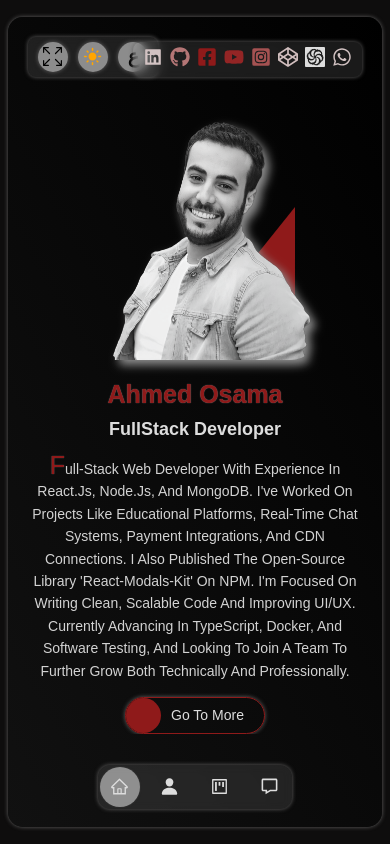
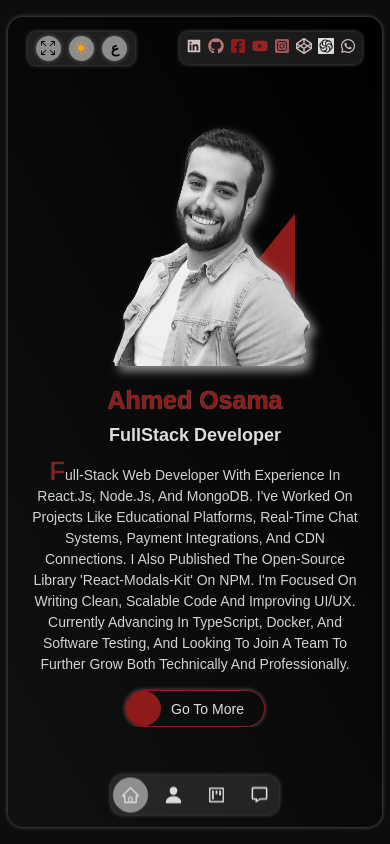
Before and after one commit to AhmedOsama0js/my-page, a React (Create React App) app: page / in a window 390 px wide. Built offline with nearby package versions, Linux system fonts and the light colour scheme; some icons are missing.

Commit message:
complete

```diff
--- a/src/App.css
+++ b/src/App.css
@@ -1,6 +1,5 @@
-
 .App {
-  height: 100vh;
+  height: 100dvh;
   width: 100%;
   background-color: var(--seconder);
   display: flex;
@@ -10,9 +9,9 @@
 .main-container {
   position: relative;
   /* padding: 10px; */
-  height: 96vh;
+  height: 96dvh;
   width: 96%;
-  background:var(--main);
+  background: var(--main);
   display: flex;
   align-items: center;
   /* justify-content: center; */
@@ -20,5 +19,4 @@
   border-radius: 15px;
   box-shadow: var(--box-shadow);
   overflow: hidden;
-
 }
--- a/src/components/Footer/Footer.css
+++ b/src/components/Footer/Footer.css
@@ -9,7 +9,6 @@
   align-items: center;
   justify-content: center;
   box-shadow: var(--box-shadow);
-  gap: 10px;
   padding: 5px 10px;
   border-radius: 8px;
   z-index: 99999;
@@ -17,10 +16,11 @@
 
 @media (max-width: 767px) {
   .footer-container {
-    top: 25px;
+    top: 15px;
     bottom: auto;
     left: auto;
     right: 20px;
+    padding: 6px;
   }
 }
 
@@ -28,6 +28,11 @@
   display: flex;
   flex-direction: row;
   gap: 7px;
+}
+@media (max-width: 767px) {
+  .footer-container ul {
+    gap: 6px;
+  }
 }
 
 .footer-container ul li {
@@ -40,6 +45,11 @@
   font-size: 20px;
   transition: 0.3s; /* لإضافة تأثير الانتقال السلس */
   animation: changeColor 7s infinite;
+}
+@media (max-width: 767px) {
+  .footer-container ul li a {
+    font-size: 16px;
+  }
 }
 
 .footer-container ul li:nth-child(1) a {
--- a/src/components/Header/Header.css
+++ b/src/components/Header/Header.css
@@ -18,3 +18,11 @@
   z-index: 99999;
   box-shadow: var(--box-shadow);
 }
+
+@media (max-width: 767px) {
+  .header-container {
+    top: 15px;
+    gap: 8px;
+    padding: 4px 8px;
+  }
+}
--- a/src/components/sidebar/Sidebar.css
+++ b/src/components/sidebar/Sidebar.css
@@ -9,7 +9,7 @@
 @media (max-width: 767px) {
   .sidebar-container {
     position: absolute;
-    top: 95%;
+    top: 96%;
     right: auto;
     left: 50%;
   }
@@ -18,7 +18,6 @@
 .sidebar-container ul {
   display: flex;
   flex-direction: column;
-  gap: 15px;
   border-radius: 12px;
   padding: 2px;
   box-shadow: var(--box-shadow);
@@ -35,6 +34,7 @@
 @media (max-width: 767px) {
   .sidebar-container ul {
     flex-direction: row;
+    gap: 8px;
   }
 }
 .linkPage,
@@ -50,6 +50,13 @@
   font-weight: bold;
   font-variant-alternates: normal;
 }
+@media (max-width: 767px) {
+  .linkPage,
+  .sidebar-container ul li .active {
+    height: 35px;
+    width: 35px;
+  }
+}
 
 .linkPage {
   color: var(--font-color);
--- a/src/index.css
+++ b/src/index.css
@@ -92,3 +92,11 @@ a {
   cursor: pointer;
   box-shadow: var(--box-shadow);
 }
+
+@media (max-width: 767px) {
+  .btn {
+    height: 25px;
+    width: 25px;
+    font-size: 14px;
+  }
+}
--- a/src/pages/About/About.css
+++ b/src/pages/About/About.css
@@ -27,5 +27,5 @@
   align-items: center;
   justify-content: center;
   margin-top: -10px;
-  margin-bottom: 100px;
+  margin-bottom: 80px;
 }
--- a/src/pages/Hero/Hero.css
+++ b/src/pages/Hero/Hero.css
@@ -63,10 +63,19 @@
   color: var(--red-color);
   text-shadow: var(--text-shadow);
 }
-@media (max-width: 977px) {
+/* @media (max-width: 977px) {
+  .info-hero p {
+    width: 90%;
+  }
+} */
+@media (max-width: 779px) {
   .info-hero p {
     width: 90%;
     font-size: 14px;
+    line-height: 1.5;
+    margin-bottom: 15px;
+    max-height: 30vh;
+    overflow: auto;
   }
 }
 
```
